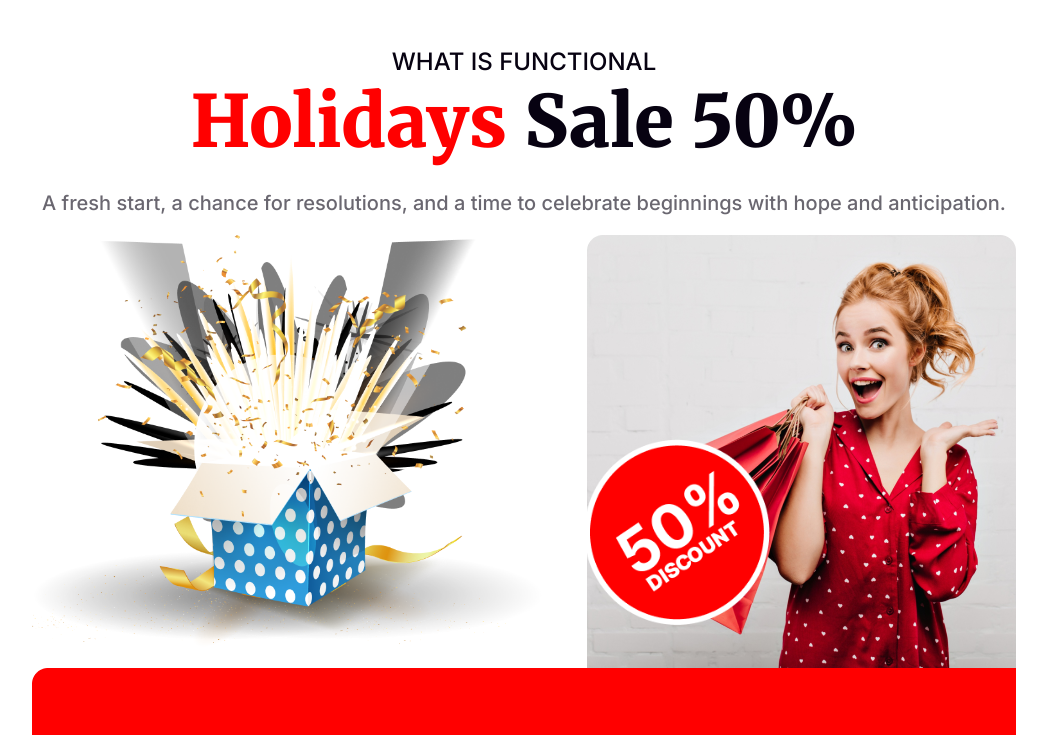
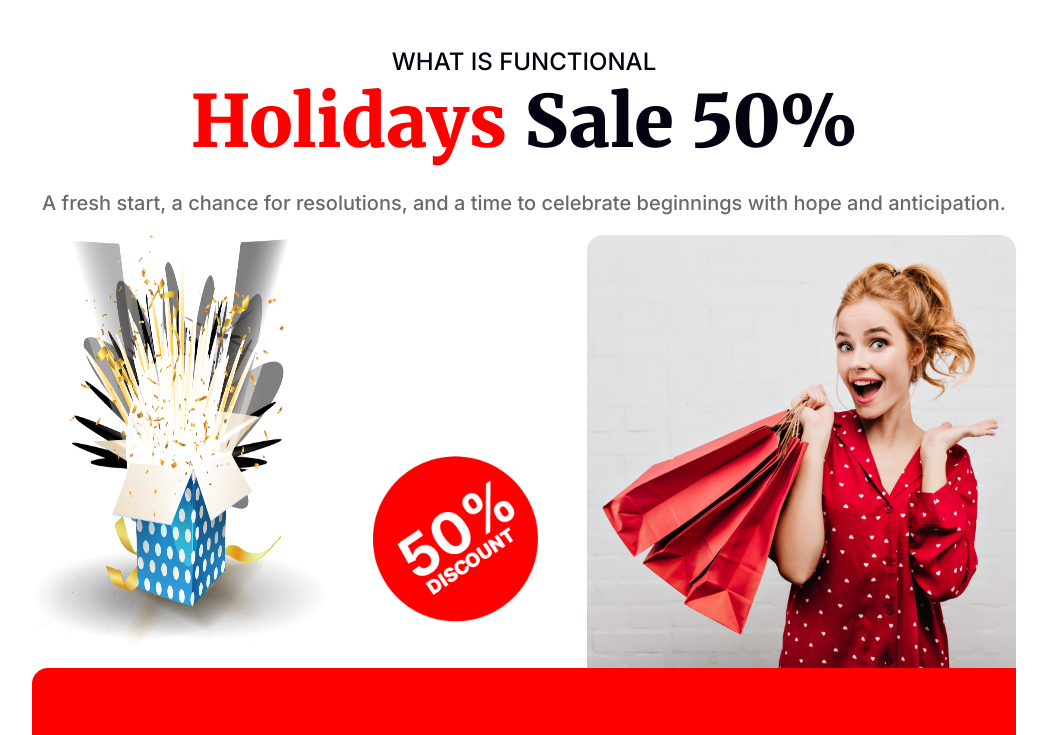
Before and after one commit to 3Emran/new--year-party-celebration, a plain HTML site: page index.html in a window 1280 px wide. Shown: the part 2450-3185 px from the top of the page, without its empty margins (116-1163 px from the left). Drawn offline with Linux system fonts and the light colour scheme.

Commit message:
fix some error

```diff
--- a/style/style.css
+++ b/style/style.css
@@ -196,9 +196,10 @@ main section{
 }
 .sec5-group75-images{
     height: 426px;
+    width: 297px;
 }
 .sec5-group44-image{
-    height: 257px;
+    height: 244px;
 }
 .sec5-greeting{
     color: #070211;
```
